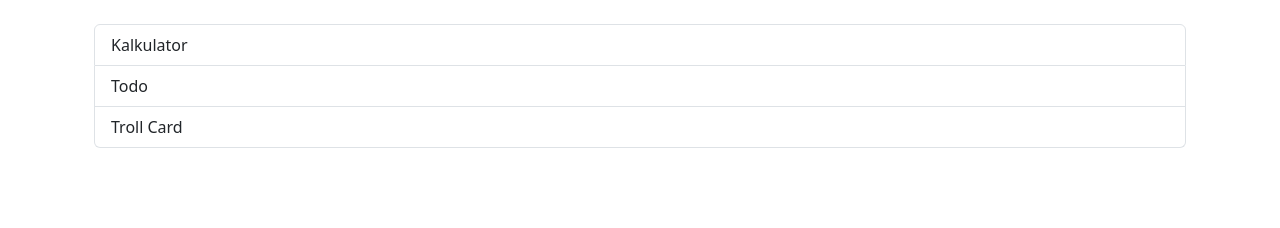
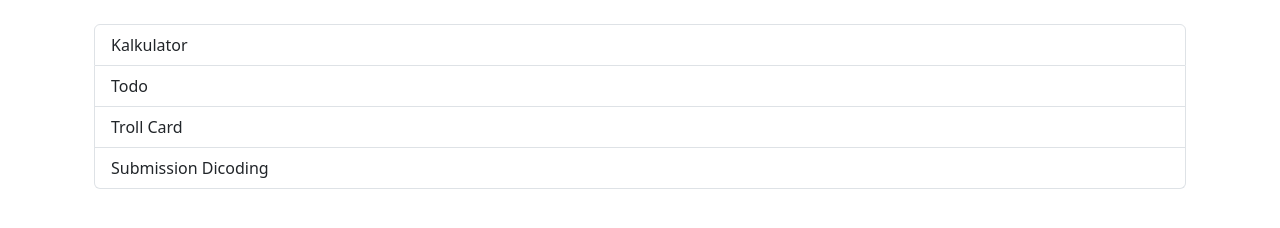
Before and after one commit to SattyaP/mainan-js, a plain HTML site: page index.html in a window 1280 px wide. Drawn offline with nearby package versions, Linux system fonts and the light colour scheme.

Commit message:
fixing: new path domain for submission

```diff
--- a/index.html
+++ b/index.html
@@ -15,6 +15,7 @@
             <a href="./kalkulator/index.html" class="list-group-item list-group-item-action">Kalkulator</a>
             <a href="./todo/todo.html" class="list-group-item list-group-item-action">Todo</a>
             <a href="./troll-card/index.html" class="list-group-item list-group-item-action">Troll Card</a>
+            <a href="./dicoding-subs/index.html" class="list-group-item list-group-item-action">Submission Dicoding</a>
         </div>
     </div>
 
```
Also changed, not shown: 1 other file.
